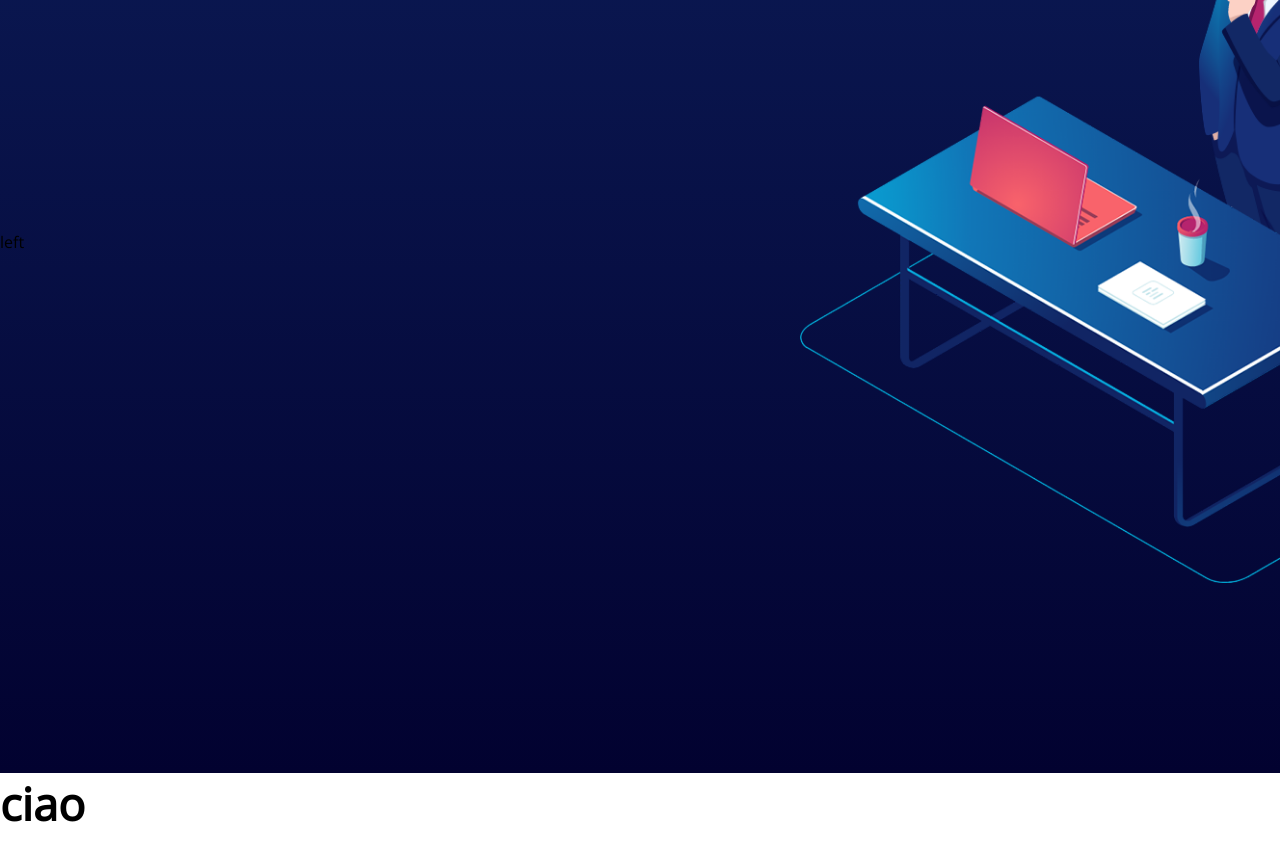
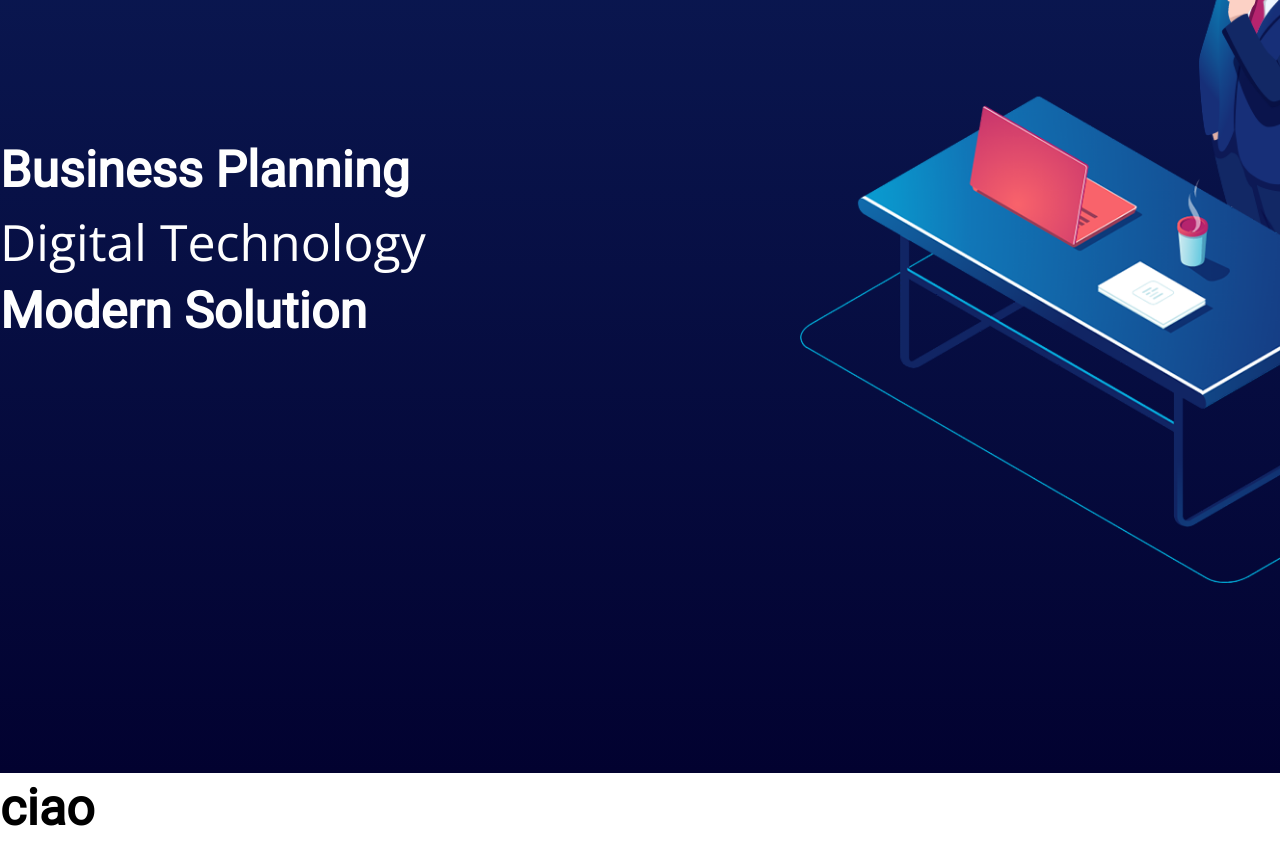
Before and after one commit to CaldatoLuca/proj-html-vuejs, a Vue app: page / in a window 1280 px wide. Shown: the part 220-1066 px from the top of the page. Built offline with nearby package versions, Linux system fonts and the light colour scheme.

Commit message:
feat: font utility

```diff
--- a/src/assets/scss/partials/typho.scss
+++ b/src/assets/scss/partials/typho.scss
@@ -1,9 +1,10 @@
 body {
-  font-family: "Open Sans";
+  font-family: "Heebo";
 }
 
-h1 {
-  font-size: 45px;
+h1,
+.title {
+  font-size: 50px;
 }
 h2 {
   font-size: 37px;
--- a/src/components/MainJumbo.vue
+++ b/src/components/MainJumbo.vue
@@ -6,7 +6,16 @@ export default {};
   <!-- !jumbotron -->
   <section class="jumbo">
     <div class="container flex justify-content-between align-items-center">
-      <div class="left-jumbo">left</div>
+      <!-- *left part -->
+      <div class="left-jumbo">
+        <div class="title text-white">
+          <div class="fw-b">Business Planning</div>
+          <div class="open-sans">Digital Technology</div>
+          <div class="fw-b">Modern Solution</div>
+        </div>
+      </div>
+
+      <!-- *right part image -->
       <div class="right-jumbo">
         <img src="../assets/img/header.png" alt="Jumbo image" />
       </div>
```
